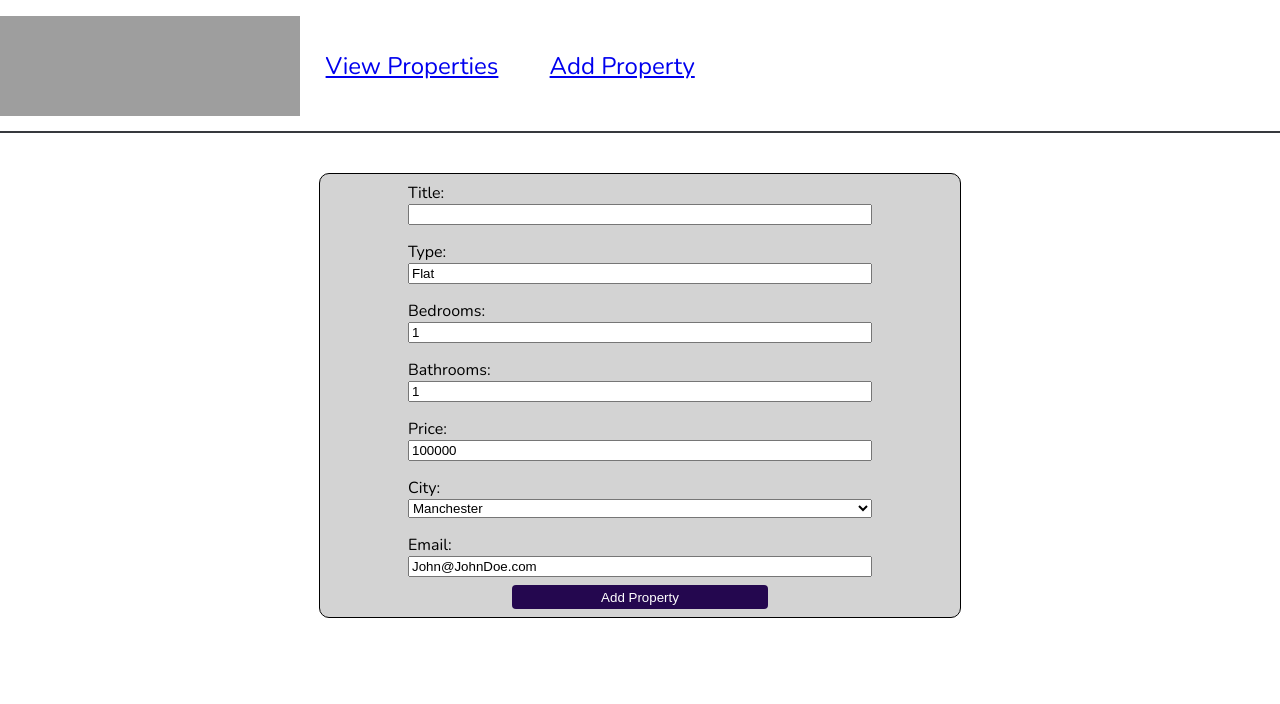
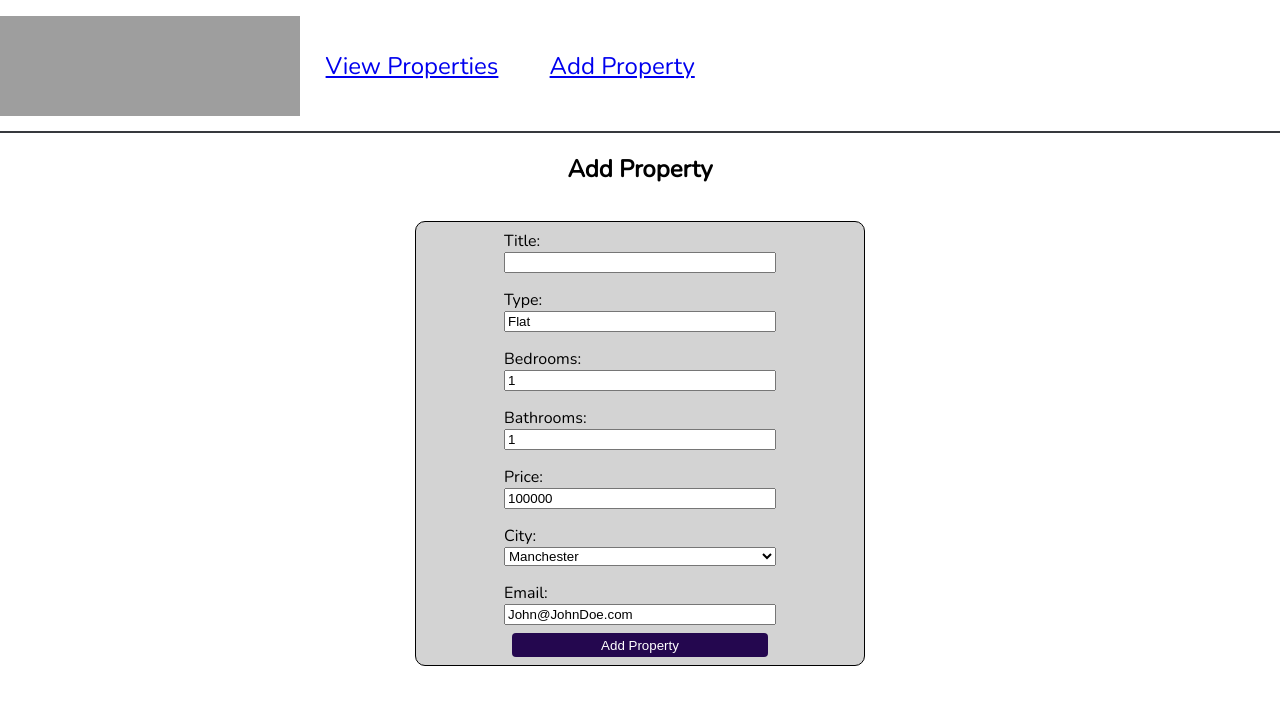
Before and after one commit to RGraDev/surreal-estate, a React (Create React App) app: page /add-property in a window 1280 px wide. Shown: the top 704 px of the page. Built offline with nearby package versions, Linux system fonts and the light colour scheme; grey boxes are pictures that could not be loaded.

Commit message:
Title added to AddProperty component and styling updated

```diff
--- a/src/components/AddProperty.js
+++ b/src/components/AddProperty.js
@@ -26,6 +26,7 @@ const AddProperty = () => {
 
   return (
     <div className="add-property">
+      <h2>Add Property</h2>
       <form onSubmit={handleAddProperty}>
         <label htmlFor="title">
           Title:
--- a/src/styles/add-property.css
+++ b/src/styles/add-property.css
@@ -8,8 +8,8 @@ form {
     display: flex;
     flex-direction: column;
     background-color: lightgray;
-    width: 50vw;
-    margin-top: 5vh;
+    width: 35vw;
+    margin-top: 2vh;
     border-radius: 10px;
     border: 1px solid #000000;
 }
```
